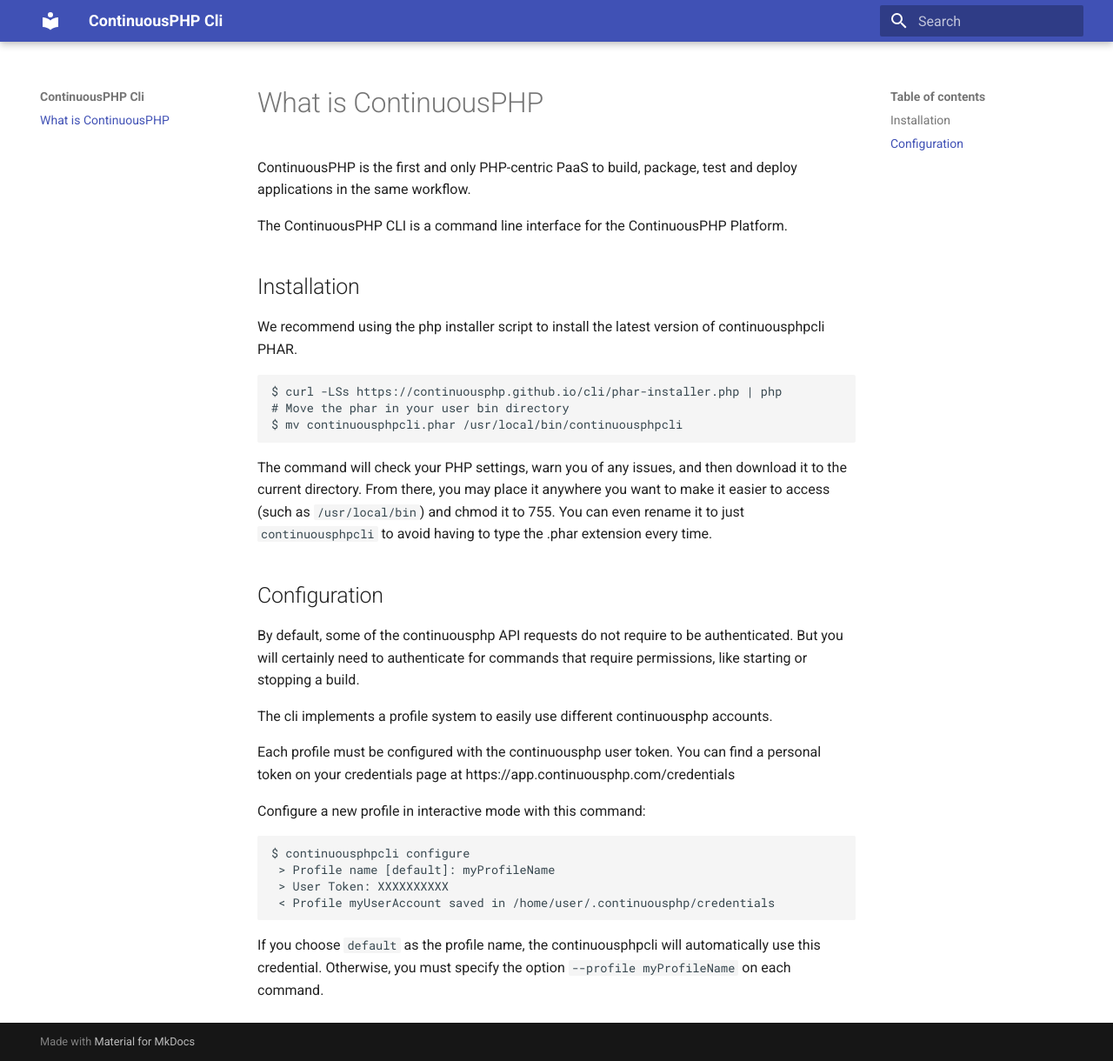
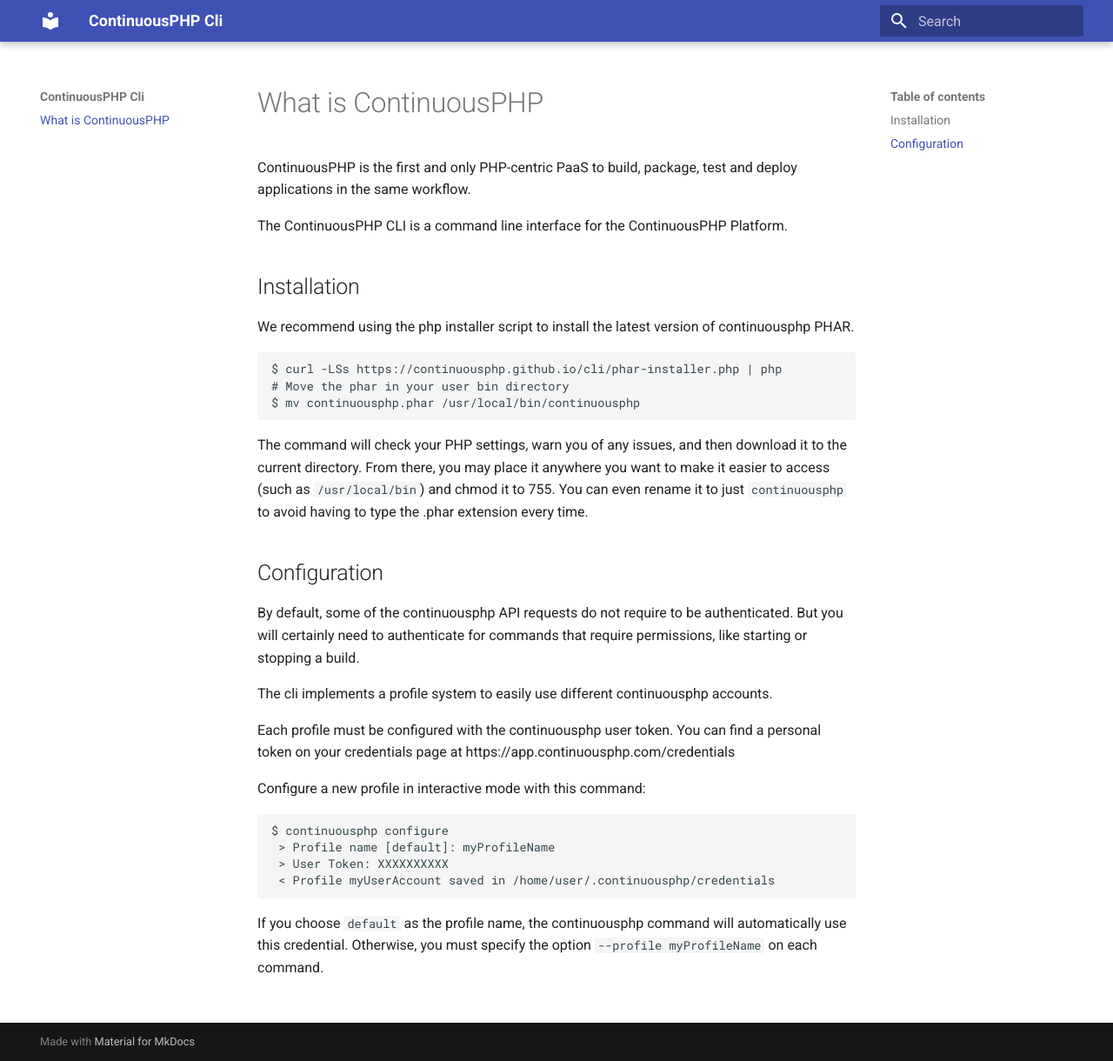
Before and after one commit to continuousphp/cli, an MkDocs documentation site: the page built from docs/index.md, in a window 1280 px wide and 1220 px high. Shown: the whole window at 87% size. Built offline with MkDocs 1.6.1 and Material for MkDocs 9.7.7, drawn with Linux system fonts in a browser that asks for light colours.

Commit message:
fix(rename phar) continuousphp.phar (#12)

```diff
--- a/docs/index.md
+++ b/docs/index.md
@@ -7,15 +7,15 @@ The ContinuousPHP CLI is a command line interface for the ContinuousPHP Platform
 ## Installation
 
 We recommend using the php installer script to install the latest version
-of continuousphpcli PHAR.
+of continuousphp PHAR.
 
     $ curl -LSs https://continuousphp.github.io/cli/phar-installer.php | php
     # Move the phar in your user bin directory
-    $ mv continuousphpcli.phar /usr/local/bin/continuousphpcli
+    $ mv continuousphp.phar /usr/local/bin/continuousphp
 
 The command will check your PHP settings, warn you of any issues, and then download it to the current directory.
 From there, you may place it anywhere you want to make it easier to access (such as `/usr/local/bin`) and chmod it to 755.
-You can even rename it to just `continuousphpcli` to avoid having to type the .phar extension every time.
+You can even rename it to just `continuousphp` to avoid having to type the .phar extension every time.
 
 ## Configuration
 
@@ -29,10 +29,10 @@ on your credentials page at https://app.continuousphp.com/credentials
 
 Configure a new profile in interactive mode with this command:
 
-    $ continuousphpcli configure
+    $ continuousphp configure
      > Profile name [default]: myProfileName
      > User Token: XXXXXXXXXX
      < Profile myUserAccount saved in /home/user/.continuousphp/credentials
 
-If you choose `default` as the profile name, the continuousphpcli will automatically use this credential.
+If you choose `default` as the profile name, the continuousphp command will automatically use this credential.
 Otherwise, you must specify the option `--profile myProfileName` on each command.
```
Also changed, not shown: README.md (+2 -2 lines), 1 other file.
